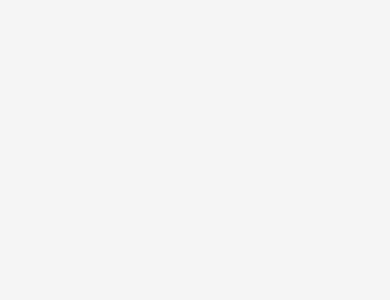
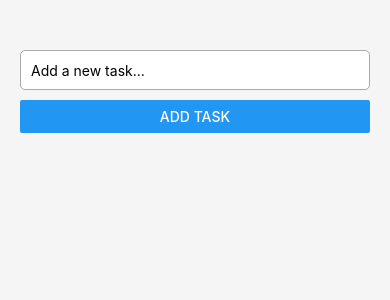
Before and after one commit to LulubelleF/MobileApp-Lab_Assign_4, a React Native app in the folder Lab_Assignment4/: screen / in a window 390 px wide. Shown: the top 300 px of the page. Built offline with nearby package versions, Linux system fonts and the light colour scheme.

Commit message:
Update ToDoForm.jsx

```diff
--- a/Lab_Assignment4/component/ToDoForm.jsx
+++ b/Lab_Assignment4/component/ToDoForm.jsx
@@ -9,5 +9,30 @@ export default function ToDoForm({ addTask }) {
     setTaskText("");
   };
 
-  return null;
+  return (
+    <View style={styles.form}>
+      <TextInput
+        style={styles.input}
+        placeholder="Add a new task..."
+        onChangeText={(text) => setTaskText(text)}
+        value={taskText}
+      />
+      <Button title="Add Task" onPress={handleAdd} />
+    </View>
+  );
 }
+
+const styles = StyleSheet.create({
+  form: {
+    marginBottom: 20,
+  },
+  input: {
+    height: 40,
+    borderColor: "#aaa",
+    borderWidth: 1,
+    marginBottom: 10,
+    paddingHorizontal: 10,
+    backgroundColor: "#fff",
+    borderRadius: 5,
+  },
+});
```
